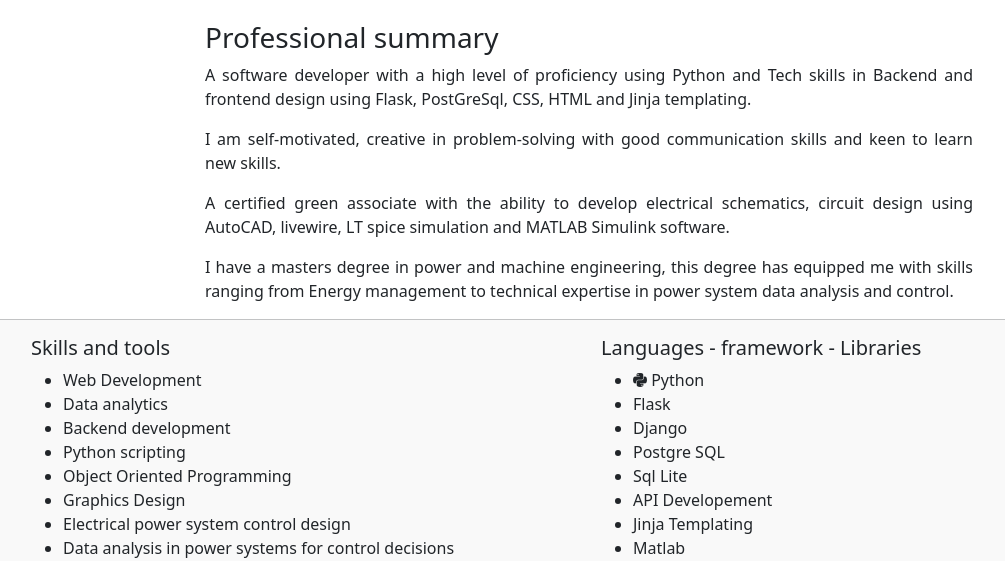
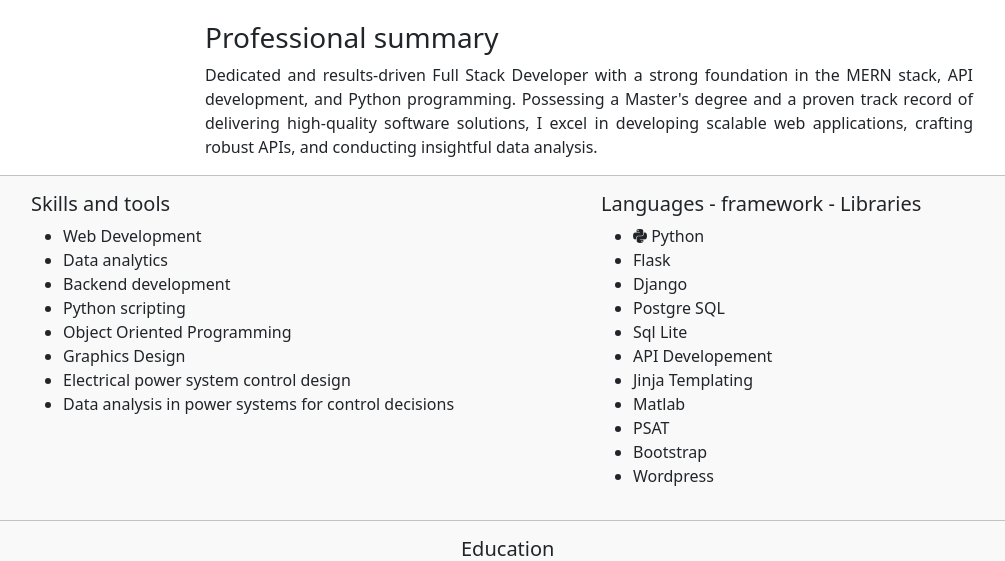
Before and after one commit to timijab/new_resume, a Flask app: page / in a window 1280 px wide. Shown: the part 601-1162 px from the top of the page, without its empty margins (51-1056 px from the left). Run offline with Flask 2, Linux system fonts and the light colour scheme; parts of the project's set-up code (start-up, migrations or seed data) failed here and were passed over; some libraries are stand-ins or nearby versions; some web fonts are replaced.

Commit message:
Update index.html

```diff
--- a/templates/index.html
+++ b/templates/index.html
@@ -15,10 +15,7 @@
 <div class="container text-left center professional">
     <div id="work">
     <h3> Professional summary </h3>
-    <p>A software developer with a high level of proficiency using Python and Tech skills in Backend and frontend design using Flask, PostGreSql, CSS, HTML and Jinja templating.</P>
-    <P> I am self-motivated, creative in problem-solving with good communication skills and keen to learn new skills. </P>
-    <P> A certified green associate with the ability to develop electrical schematics, circuit design using AutoCAD, livewire, LT spice simulation and MATLAB Simulink software.</P>
-    <P> I have a masters degree in power and machine engineering, this degree has equipped me with skills ranging from Energy management to technical expertise in power system data analysis and control.</p>
+   <p> Dedicated and results-driven Full Stack Developer with a strong foundation in the MERN stack, API development, and Python programming. Possessing a Master's degree and a proven track record of delivering high-quality software solutions, I excel in developing scalable web applications, crafting robust APIs, and conducting insightful data analysis.</p>
     </div>
 <div class="middle">
     <hr>
```
